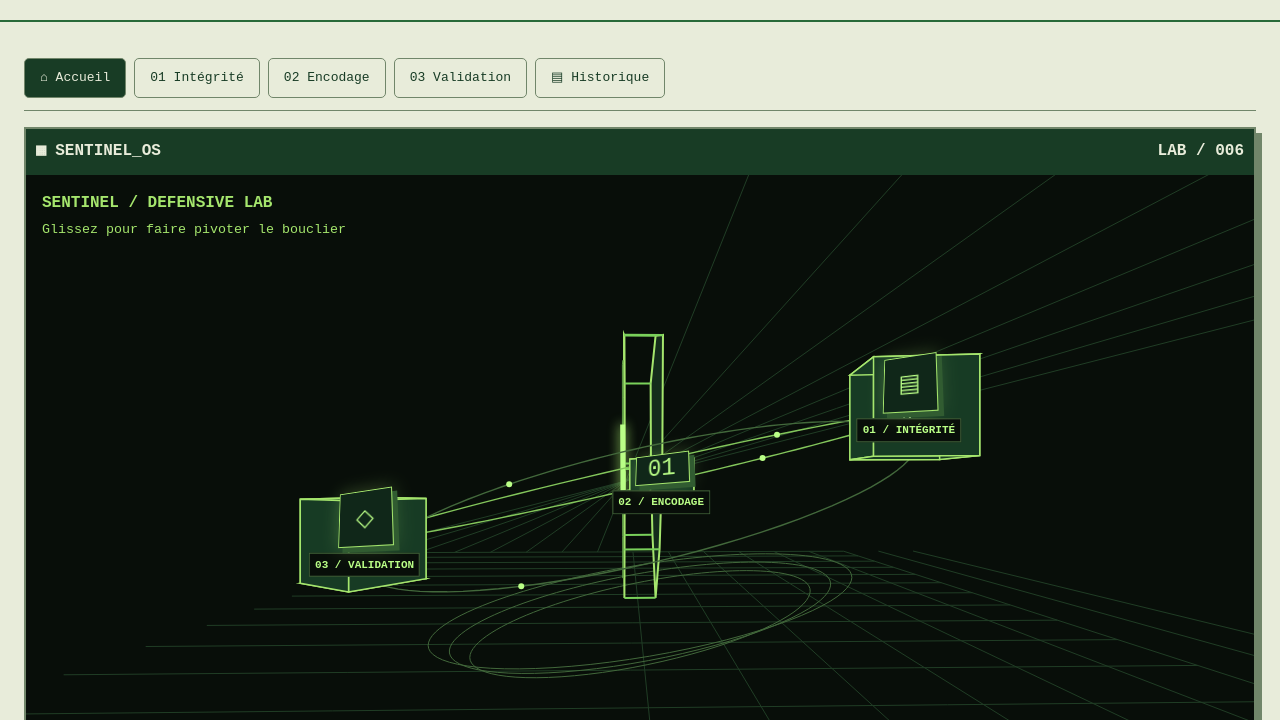
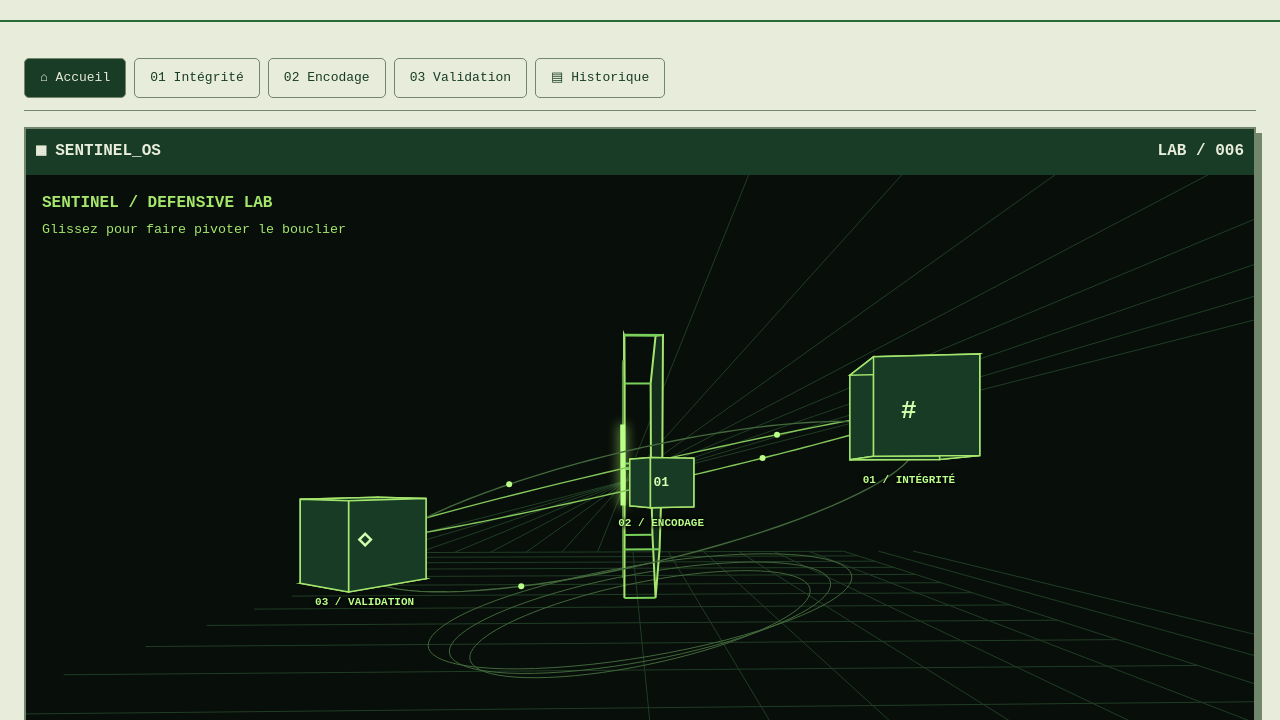
Before and after one commit to SabrinaTao31/Cybersecurity-Lab, a plain HTML site: page index.html in a window 1280 px wide. Shown: the part 80-800 px from the top of the page. Drawn offline with Linux system fonts and the light colour scheme.

Commit message:
Use transparent accessible hit targets over 3D station meshes

```diff
--- a/stations.css
+++ b/stations.css
@@ -1,2 +1,3 @@
 .nav{display:flex;position:sticky;top:0;z-index:10;background:var(--bg);padding:12px 0;border-bottom:1px solid var(--line);gap:8px}.nav a{flex:0 0 auto}.osbody{display:block}.viewport canvas{height:clamp(300px,49vw,540px)}.tools{grid-template-columns:1fr;gap:28px}.stationtitle{letter-spacing:.15em;font-size:16px}.tools article{padding:clamp(24px,5vw,56px);min-height:380px;scroll-margin-top:95px}.tools article h2{font-size:clamp(30px,5vw,52px)}.tools article p{max-width:76ch}.tools article input,.tools article textarea{max-width:740px;display:block}.cta{display:inline-block;border:1px solid var(--accent);padding:12px 18px;text-decoration:none;margin:8px 0;color:var(--accent);font-weight:bold}.cta:hover{background:var(--ink);color:var(--bg)}[hidden]{display:none!important}.journal{min-height:60vh}.nav a[aria-current=page]{background:var(--ink);color:var(--bg)}@media(max-width:700px){.nav{overflow-x:auto;flex-wrap:nowrap}.tools article{scroll-margin-top:80px}}
 .orbital-controls{position:absolute;inset:0;pointer-events:none;overflow:hidden}.orbital-node{position:absolute;left:50%;top:50%;display:flex;flex-direction:column;align-items:center;gap:6px;pointer-events:auto;color:#baff87;text-decoration:none;transform:translate(-50%,-50%);font:11px monospace;white-space:nowrap}.orbital-node span{display:grid;place-items:center;width:58px;height:58px;background:#102719;border:1px solid #a5e66d;box-shadow:5px 5px 0 #315c31,0 0 18px #a5e66d44;transform:perspective(220px) rotateX(15deg) rotateY(-22deg);font-size:25px;transition:background .2s}.orbital-node b{background:#080e09;padding:5px;border:1px solid #42633a}.orbital-node:hover span,.orbital-node:focus-visible span{background:#365b27;box-shadow:5px 5px 0 #639f49,0 0 25px #a5e66d}.orbital-node:focus-visible{outline:2px solid #fff}.viewport canvas{height:clamp(360px,52vw,600px)}@media(max-width:600px){.orbital-node span{width:43px;height:43px;font-size:18px}.orbital-node b{font-size:8px;padding:3px}}
+.orbital-node{justify-content:center;gap:0;background:transparent;border:0}.orbital-node span{position:absolute;opacity:0;width:100%;height:100%;box-shadow:none;transform:none}.orbital-node b{position:absolute;top:100%;background:transparent;border:0;text-shadow:0 1px 4px #000,0 0 5px #000;pointer-events:none}.orbital-node:hover,.orbital-node:focus-visible{outline:1px dashed #baff87;outline-offset:4px}
```
